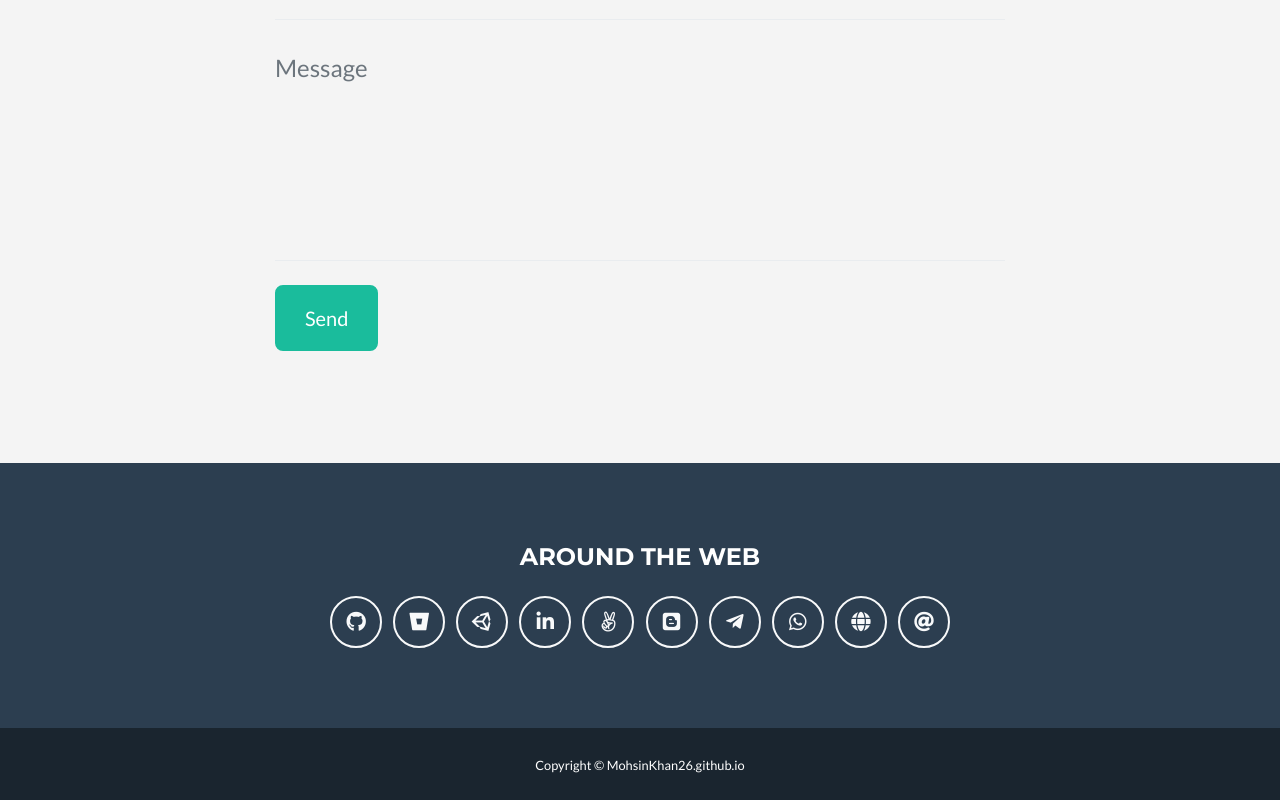
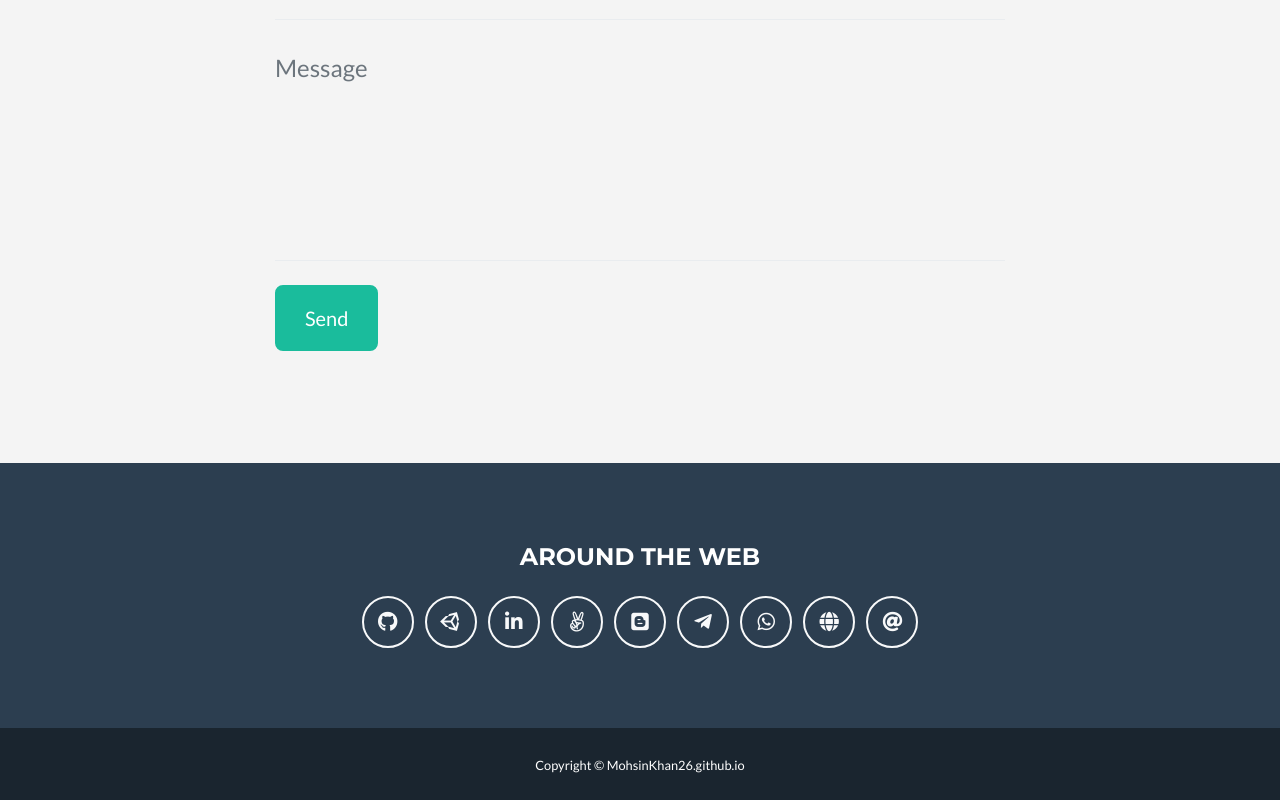
Before and after one commit to unbounded26/mywebsite-sample, a website with bundled scripts: page index.html in a window 1280 px wide. Shown: the part 4957-5757 px from the top of the page. Built offline with nearby package versions, Linux system fonts and the light colour scheme.

Commit message:
Update index.html

```diff
--- a/index.html
+++ b/index.html
@@ -727,10 +727,10 @@
             <i class="fab fa-fw fa-github"></i>
 
           </a>
-          <a class="btn btn-outline-light btn-social mx-1" href="https://bitbucket.org/mohsinkhan26/" target="_blank">
+          <!--<a class="btn btn-outline-light btn-social mx-1" href="https://bitbucket.org/mohsinkhan26/" target="_blank">
             <i class="fab fa-fw fa-bitbucket"></i>
 
-          </a>
+          </a>-->
           <a class="btn btn-outline-light btn-social mx-1" href="https://assetstore.unity.com/publishers/28971" target="_blank">
             <!--<i class="fab fa-itch-io"></i>-->
               <i class="fab fa-unity"></i>
```
